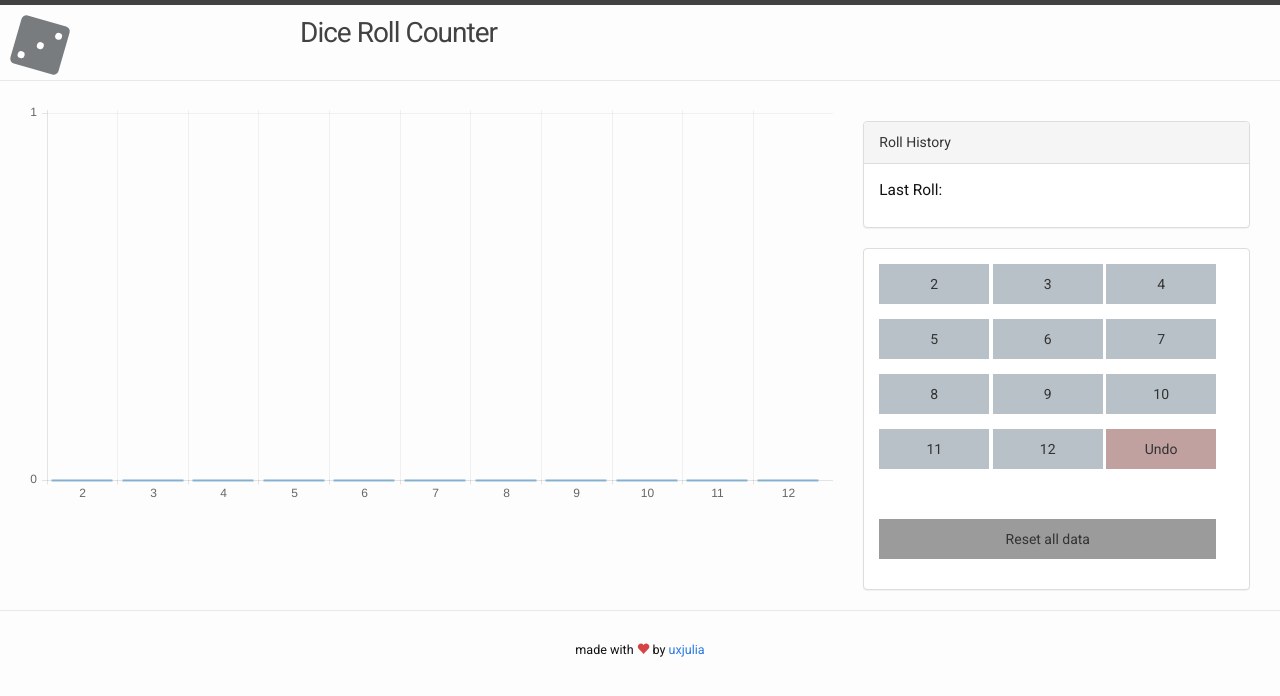
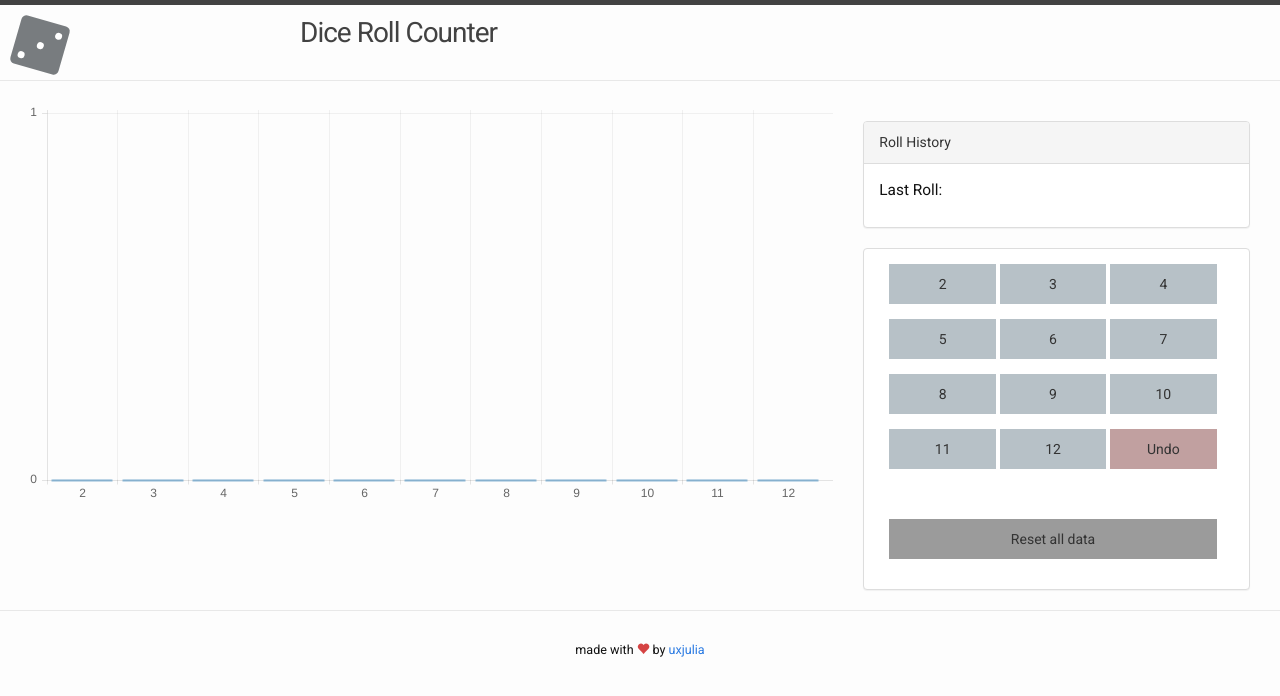
Before and after one commit to uxjulia/dice-counter, a Jekyll site: the page built from app/index.html, in a window 1280 px wide. Shown: the top 696 px of the page. Built offline with Jekyll 4.4.1, drawn with Linux system fonts in a browser that asks for light colours; nearby versions of some CDN libraries.

Commit message:
fixed padding on buttons

```diff
--- a/app/_sass/_style.scss
+++ b/app/_sass/_style.scss
@@ -120,3 +120,7 @@ div#lr-text {
   float: left;
   display: inline-block;
 }
+
+div#numbers .form-group {
+  padding-left: 10px;
+}
```
Also changed, not shown: 2 other files.
